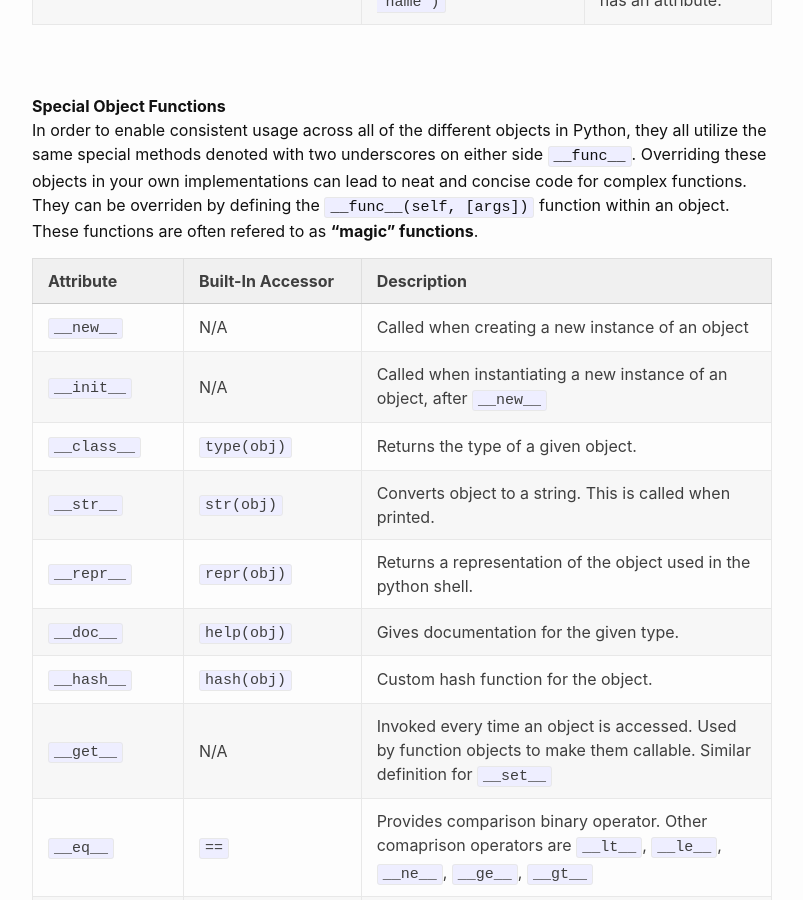
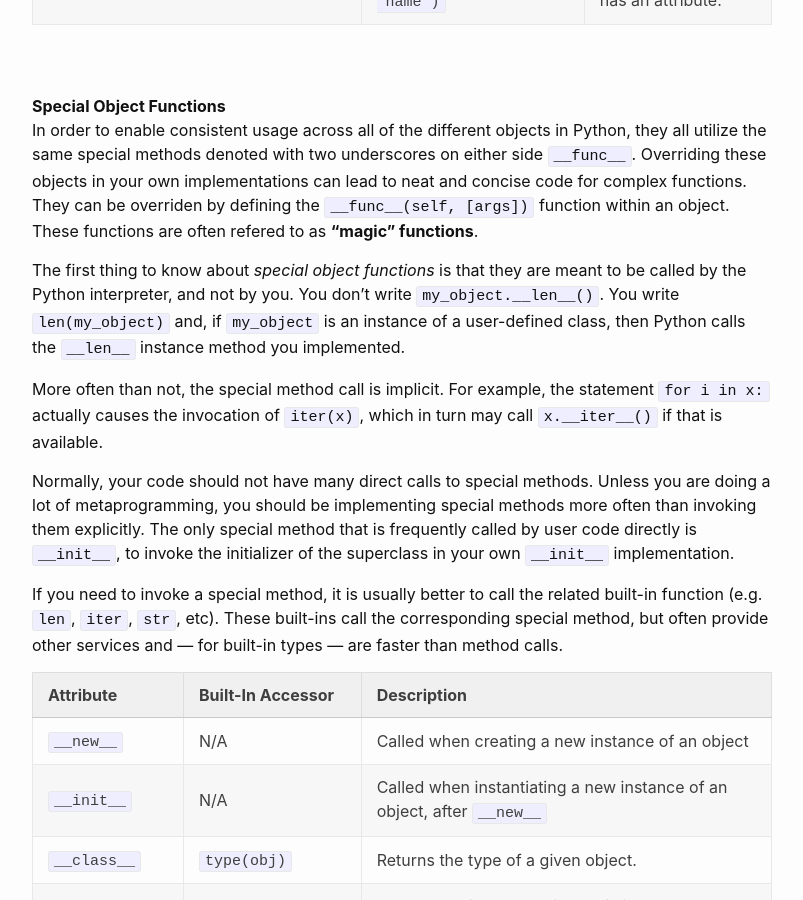
Before and after one commit to Hautaklyttn/progDocs, a Jekyll site: the page built from docs/articles/python.md, in a window 1280 px wide and 900 px high, scrolled down 4637 px. Shown: the whole window, without its empty margins (238-1041 px from the left). Built offline with Jekyll 4.4.1, drawn with Linux system fonts in a browser that asks for light colours.

Commit message:
Update python.md

```diff
--- a/docs/articles/python.md
+++ b/docs/articles/python.md
@@ -145,6 +145,15 @@ Python additionally has a set of built in set of methods for getting, setting, a
 
 **Special Object Functions**
 In order to enable consistent usage across all of the different objects in Python, they all utilize the same special methods denoted with two underscores on either side `__func__`. Overriding these objects in your own implementations can lead to neat and concise code for complex functions. They can be overriden by defining the `__func__(self, [args])` function within an object. These functions are often refered to as **"magic" functions**.
+
+The first thing to know about *special object functions* is that they are meant to be called by the Python interpreter, and not by you. You don’t write `my_object.__len__()`. You write `len(my_object)` and, if `my_object` is an instance of a user-defined class, then Python calls the `__len__` instance method you implemented.
+
+More often than not, the special method call is implicit. For example, the statement `for i in x:` actually causes the invocation of `iter(x)`, which in turn may call `x.__iter__()` if that is available.
+
+Normally, your code should not have many direct calls to special methods. Unless you are doing a lot of metaprogramming, you should be implementing special methods more often than invoking them explicitly. The only special method that is frequently
+called by user code directly is `__init__`, to invoke the initializer of the superclass in your own `__init__` implementation.
+
+If you need to invoke a special method, it is usually better to call the related built-in function (e.g. `len`, `iter`, `str`, etc). These built-ins call the corresponding special method, but often provide other services and — for built-in types — are faster than method calls.
 
 |Attribute|Built-In Accessor|Description|
 |:---|:---|:---|
```
